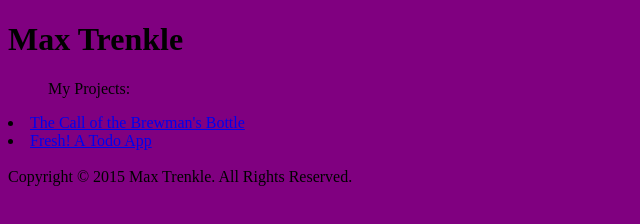
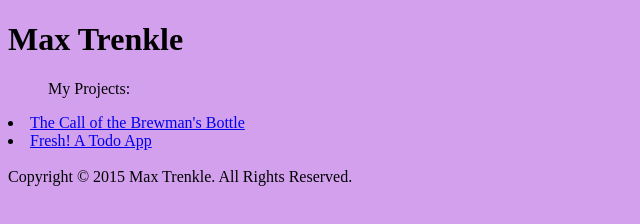
Before and after one commit to MaxTrenkle/maxtrenkle.github.io, a plain HTML site: page index.html in a window 1280 px wide. Shown: the whole page, without its empty margins (0-640 px from the left). Drawn offline with Linux system fonts and the light colour scheme.

Commit message:
Update main.css

```diff
--- a/main.css
+++ b/main.css
@@ -1,3 +1,3 @@
 body {
-  background-color: purple;
+  background-color: #d3a0ee;
 }
```
